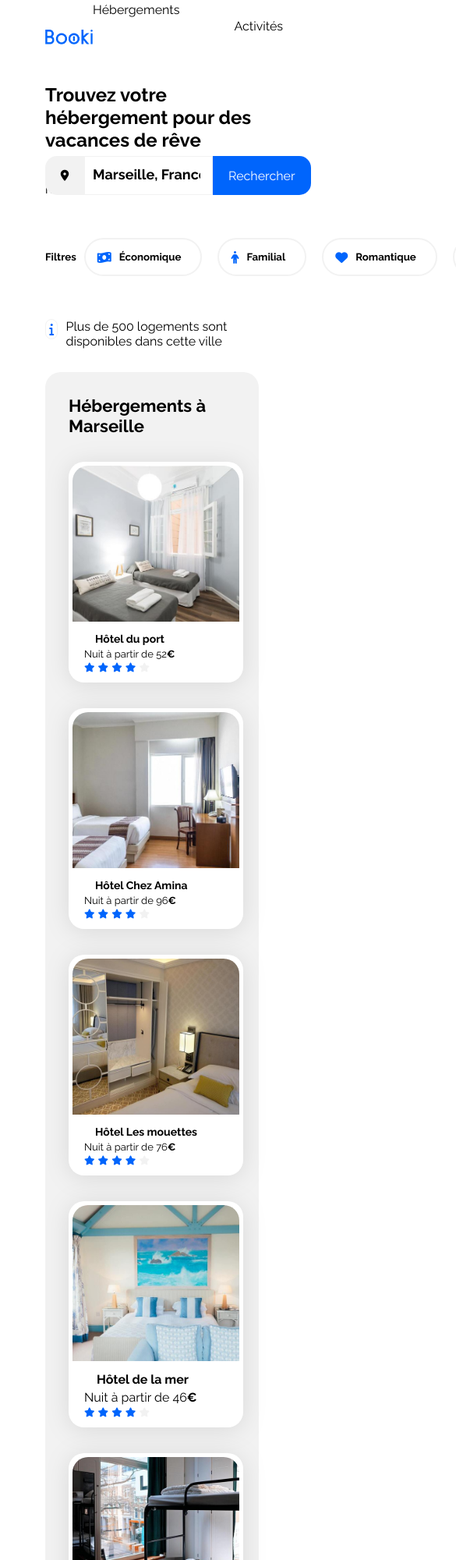
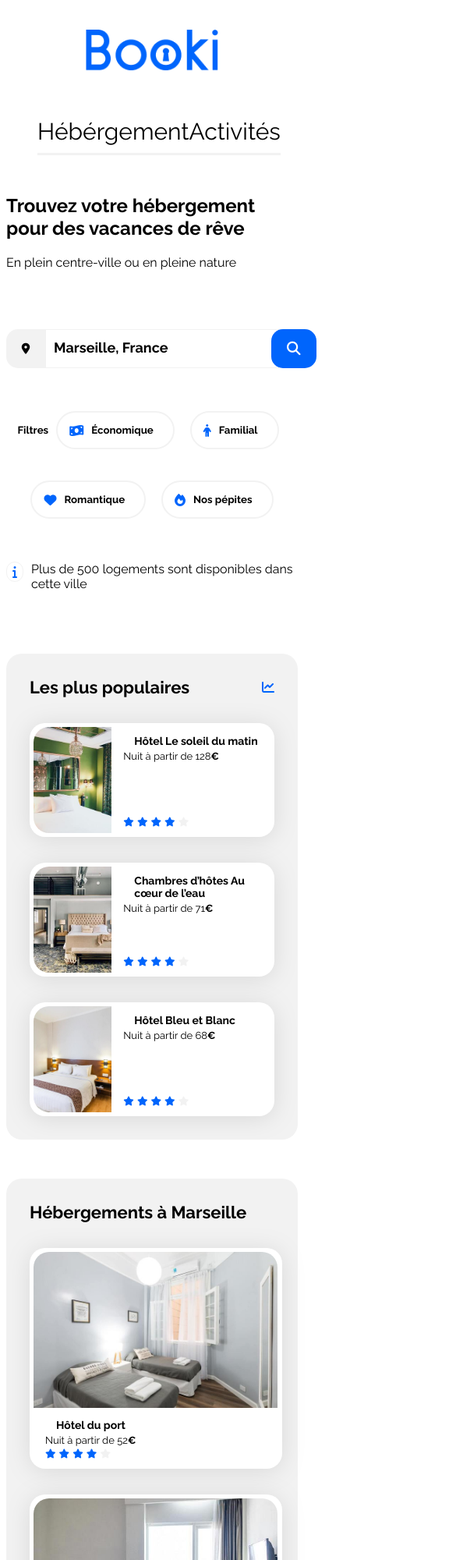
Before and after one commit to RandumGoo/Projet2-Booki, a plain HTML site: page INDEX.html in a window 390 px wide. Shown: the top 2000 px of the page at 78% size, 585 px wide, since content can reach past the window. Drawn offline with Linux system fonts and the light colour scheme.

Commit message:
version mobile non terminée

```diff
--- a/INDEX.html
+++ b/INDEX.html
@@ -10,7 +10,7 @@
     <link href="https://fonts.googleapis.com/css2?family=Raleway:wght@400;500;700&display=swap" rel="stylesheet">
     <link rel="stylesheet" href="https://cdnjs.cloudflare.com/ajax/libs/font-awesome/6.2.1/css/all.min.css"
         integrity="sha512-MV7K8+y+gLIBoVD59lQIYicR65iaqukzvf/nwasF0nqhPay5w/9lJmVM2hMDcnK1OnMGCdVK+iQrJ7lzPJQd1w=="
-        crossorigin="anonymous" referrerpolicy="no-referrer" />
+        crossorigin="anonymous" referrerpolicy="no-referrer" >
     <link rel="stylesheet" href="./css/styles.css">
 </head>
 
@@ -37,22 +37,17 @@
 
 
         <!-- VERSION MOBILE  -->
-    <header class="headerMobile">
-            <nav>
-                <div class="logo-mob">
-                    <img src="./images/logo/Booki.png" alt="Logo de l'agence Booki">
-                </div>
-                <div class="menu-mob">
-                    <div class="bouttons-mob">
-                        <div class="box-heb-mob">
-                          <a href="#">Hébergements</a>
-                        </div>
-                        <div class="box-act-mob">
-                          <a href="#">Activités</a>
-                        </div>
-                    </div>
-                </div>
-            </nav>
+
+    <header id="headerMob">
+        <div class="headerMobile">
+            <img id="logoMob" src="./images/logo/Booki.png" alt="logo">
+        </div>
+        <div class="navMobile">
+            <ul>
+                <li><a href="#">Hébérgement </a></li>
+                <li><a href="#">Activités </a></li>
+            </ul>
+        </div>
     </header>
 
 
@@ -60,12 +55,14 @@
             <article class="info-group">
                 <div class="headline">
                     <h1>Trouvez votre hébergement pour des vacances de rêve</h1>
+                    <div>
                     <p> En plein centre-ville ou en pleine nature</p>
+                    </div>
                 </div>
 
                 <form class="search-bar">
                     <i id="icon-rech" class="fas fa-map-marker-alt fa-sm"></i>
-                    <input type="search" placeholder="Marseille, France" />
+                    <input type="search" placeholder="Marseille, France">
                     <button class="boutton-rech" type="button">Rechercher</button>
                     <button class="boutton-rech-mobile" type="button">
                       <i class="fas fa-search fa-sm"></i>
@@ -101,7 +98,6 @@
                     <span class="info-txt"> Plus de 500 logements sont disponibles dans cette ville</span>
                 </div>
             </article>
-
             <div class="hebergements-and-populaires">
                 <section class="hebergements">
                     <h2 class="section-title">Hébergements à Marseille</h2>
--- a/css/styles.css
+++ b/css/styles.css
@@ -23,18 +23,18 @@ body {
 /*** HEADER**/
 .header{
     background: transparent;
+
 }
-.headerMobile {display: none;}
+#headerMob {display: none;}
+
 .header nav {
     display: flex;
     justify-content: space-between;
     align-items: flex-start;
-    padding: 30px, 50px, 30px, 50px;
 }
 
 .header .logo {
     display: flex;
-    justify-content: baseline;
     align-items: center;
     width: 161.09px;
     height: 79px;
@@ -51,11 +51,10 @@ flex-direction: row;
 width: 344px;
 height: 35px;
 left: 1096px;
-padding: 0px, 50px, 0px, 50px;
+padding: 0px 50px 0px 50px;
 gap: 68px;
 justify-content:center;
 align-items:center;
-size: 16px;
 }
 
 .bouttons {
@@ -120,11 +119,10 @@ transition: opacity 0.3s ease;
 }
 
 .headline {
-    height: 53px;
+    height: 25%;
     }
 
-.h1 {size: 22px;
-weight: 700;}
+
 
 
 
@@ -164,9 +162,10 @@ form > input{
 form > input::placeholder{
     font-weight: 700;
     font-size: 18px;
-    color: #000000;
+    color: #000000 !important;
 
 }
+
 
 .boutton-rech{
     padding: 0 20px;
@@ -180,7 +179,7 @@ form > input::placeholder{
 }
 
 .button {
-    size: 18px;
+    font-size: 18px;
     color: white;
 }
 
@@ -189,6 +188,7 @@ form > input::placeholder{
 .filterbar{
     display: flex;
     justify-content: center;
+    flex-wrap: wrap;
 
 }
 
@@ -196,8 +196,6 @@ form > input::placeholder{
     display: flex;
     justify-content: center;
     align-items: center;
-    weight: 700;
-    size: 18px;
 }
 
 .box-filtre {
@@ -214,8 +212,6 @@ form > input::placeholder{
 
 .box-filtre h5{
     padding: 10px;
-    size: 17px;
-    weight: 700;
 }
 
 
@@ -316,28 +312,28 @@ a {
     width: 65%;
 }
 
-.heb-card1 {
+.heb-card1, .heb-card2 {
     display: flex;
     flex-direction: row;
     justify-content: space-between;
 }
 
 
-.heb-card1 .card {
+.heb-card1 .card, .heb-card2 .card {
     display: flex;
     flex-direction: column;
     margin-top: 33px;
     width: 30%;
 }
 
- .heb-card1 img {
+ .heb-card1 img, .heb-card2 img {
     width: 100%;
     height: 130px;
     border-top-left-radius: 20px;
     border-top-right-radius: 20px;
 }
 
-.heb-card1 .card-content {
+.heb-card1 .card-content, .heb-card2 .card-content {
     width: 70%;
     padding-left: 15px;
     display: flex;
@@ -346,28 +342,21 @@ a {
     box-sizing: border-box;
 }
 
-.heb-card1 .card-title {
+.heb-card1 .card-title, .heb-card2 .card-title {
     margin-top: 10px;
     margin-bottom: 4px;
 }
 
-.heb-card1 .card-subtitle {
+.heb-card1 .card-subtitle, .heb-card2 .card-subtitle {
     margin: 0;
 }
 
-.heb-card1 .card-rating {
+.heb-card1 .card-rating, .heb-card2 .card-rating {
     margin-bottom: 5px;
 }
 
 
 
-
-
-.heb-card2 {
-    display: flex;
-    flex-direction: row;
-    justify-content: space-between;
-}
 
 .heb-titre {
     display: flex;
@@ -375,47 +364,13 @@ a {
     align-items: center;
 }
 
-.heb-card2 .card {
-    display: flex;
-    flex-direction: column;
-    margin-top: 33px;
-    width: 30%;
-}
-
-.heb-card2 img {
-    width: 100%;
-    height: 130px;
-    border-top-left-radius: 20px;
-    border-top-right-radius: 20px;
-}
-
-.heb-card2 .card-content {
-    width: 70%;
-    padding-left: 15px;
-    display: flex;
-    flex-direction: column;
-    justify-content: space-between;
-    box-sizing: border-box;
-}
-
-.heb-card2 .card-title {
-    margin-top: 10px;
-    margin-bottom: 4px;
-}
-
-.heb-card2 .card-subtitle {
-    margin: 0;
-}
-
-.heb-card2 .card-rating {
-    margin-bottom: 5px;
-}
-
 
 
 /****** Populaires ***********/
 .populaires {
     width: 32%;
+
+
 }
 
 .populaires-title {
@@ -618,10 +573,99 @@ footer > div > ul {
 /* Small devices (phones, less than 768px) */
 @media (max-width: 767.98px) {
 
+    .main-container {
+        width: 100%;
+        padding: 0px;
+        box-sizing: border-box;
+    }
+.header {display: none;}
+
+#headerMob {
+    display: contents;
+}
+
+.headerMobile {
+    display: flex;
+    justify-content: space-between;
+    display: flex;
+    justify-content: center;
+    align-items: center;
+
+}
+
+#logoMob {
+    align-items: center;
+    max-width: 100%;
+    width: 170px;
+    padding: 30px;
+    margin: 0 250px;
+}
+
+.headerMobile a {
+    color: #0065FC;
+    transition: 0.1s ease;
+
+}
+
+.navMobile{
+    display: flex;
+    justify-content: space-between;
+
+    font-size: 30px;
+    width: 100%;
+}
+
+.navMobile > ul {
+    display: flex;
+    justify-content: space-between;
+    list-style: none;
+    text-align: center;
+}
+
+.navMobile > ul > li {
+    flex-grow: 1;
+    padding-bottom: 10px;
+    border-bottom: 3px solid #f2f2f2;
+    transition: 0.1s ease;
+
+}
+
+.navMobile > ul > li:hover {
+    border-bottom: #0065FC solid 2px;
+}
+
+.navMobile > ul > li a:hover {
+    color: #0065FC;
+}
 
 
+.info-group{
+    Padding: 0px, 20px, 0px, 20px;
+}
 
+.boutton-rech{
+    display: none;
+  }
 
+  form > input {
+    width: 300px;
+  }
+
+  .boutton-rech-mobile{
+    display: block;
+    padding: 0 20px;
+    font-size: 20px;
+    color: #fff;
+    border: 0;
+    border-radius: 15px;
+    background-color: #0065FC;
+    cursor: pointer;
+    margin-left: -10px;
+  }
+
+  .box-filtre {
+
+  }
 
 
 .hebergements-and-populaires {
@@ -632,6 +676,8 @@ footer > div > ul {
 .populaires {
     display: flex;
     flex-direction: column;
+    order: 1;
+    margin-bottom: 50px;
 }
 .populaires-cards {
     display: flex;
@@ -645,7 +691,7 @@ footer > div > ul {
     display: flex;
     width: 100%;
     flex-direction: column;
-
+    order: 2;
 }
 
 .heb-card1, .heb-card2{
```
